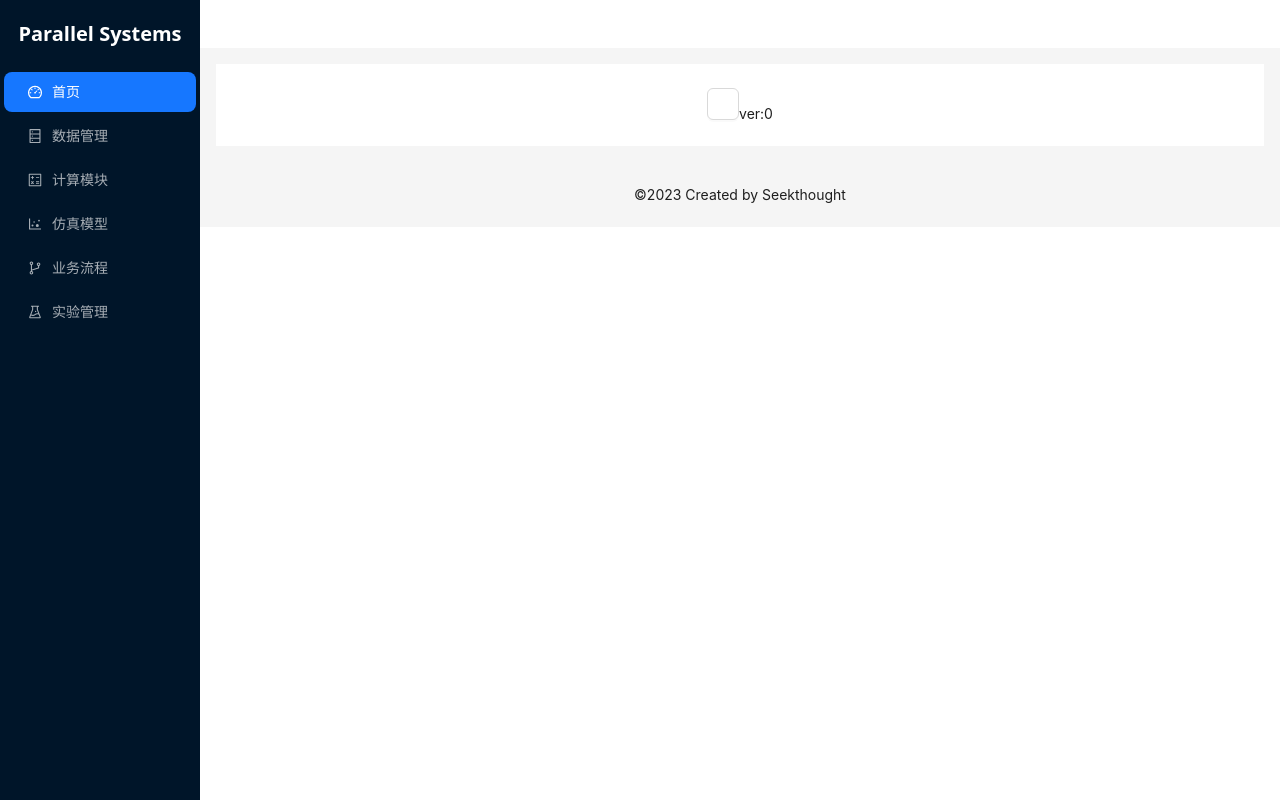
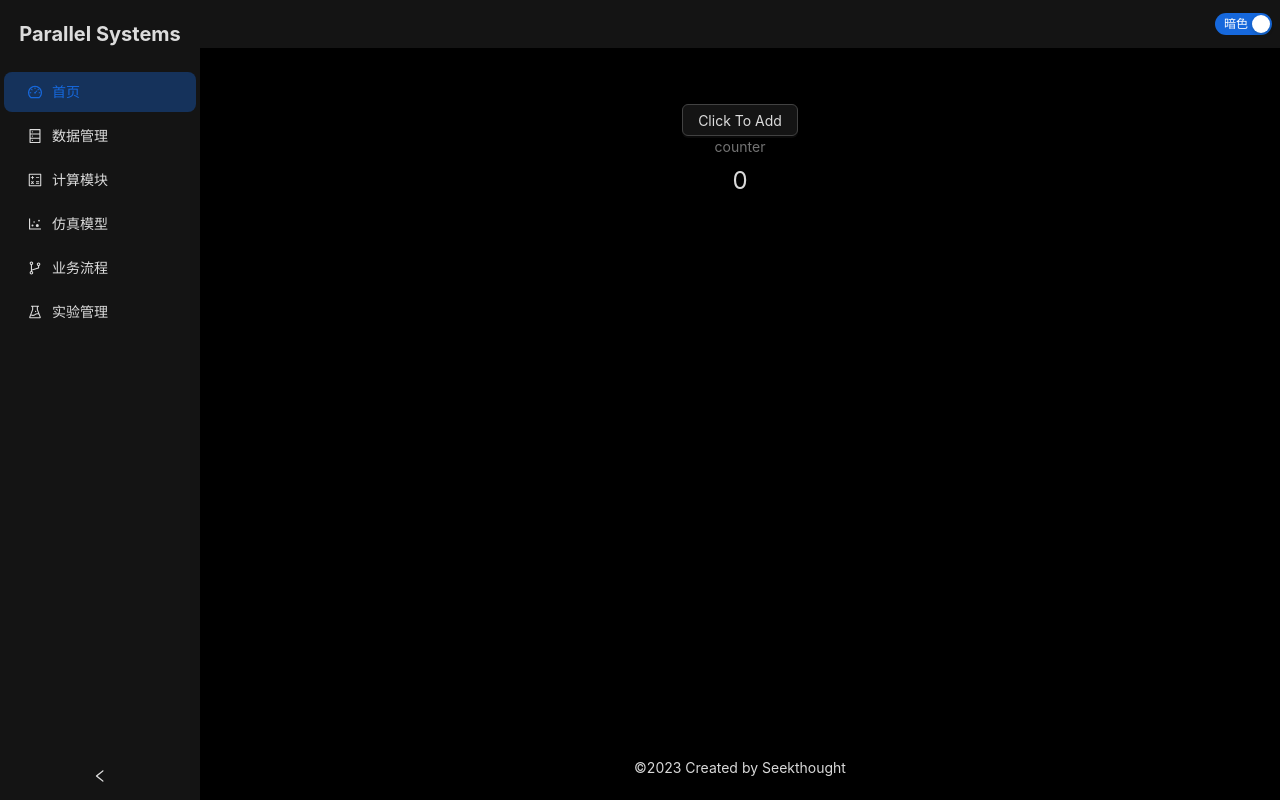
Before and after one commit to CNLHC/rubbish-dashboard-template, a Next.js app: page / in a window 1280 px wide. Built offline with nearby package versions, Linux system fonts and the light colour scheme.

Commit message:
feat: dark mode selector

```diff
--- a/src/app/layout.tsx
+++ b/src/app/layout.tsx
@@ -4,7 +4,17 @@ import { Provider } from "react-redux"
 import MainLayout from "../components/main-layout"
 import ProgressBar from "../components/progress-bar"
 import { store } from "../libs/redux"
+import "./global.css"
+import { Inter, Roboto_Mono } from "next/font/google"
+import { ConfigProvider, theme } from "antd"
+import classNames from "classnames"
+import { DarkCtx } from "../components/dark-mode"
 
+export const roboto_mono = Roboto_Mono({
+  subsets: ["latin"],
+  display: "swap",
+  variable: "--font-roboto-mono",
+})
 export default function RootLayout({
   children,
 }: {
@@ -18,26 +28,34 @@ export default function RootLayout({
       document.getElementById("holderStyle")!.remove()
     }
   }
+
+  const [isDarkMode, setIsDarkMode] = useState(true)
+  const { defaultAlgorithm, darkAlgorithm } = theme
+
   return (
+    <DarkCtx.Provider value={{ isDarkMode, setIsDarkMode }}>
+      <ConfigProvider
+        theme={{
+          algorithm: isDarkMode ? darkAlgorithm : defaultAlgorithm,
+        }}
+      >
         <Provider store={store}>
-      <html lang="en">
-        <head>
-          <style
-            id="holderStyle"
-            dangerouslySetInnerHTML={{
-              __html: `
-                    *, *::before, *::after {
-                        transition: none!important;
-                    }
-                    `,
-            }}
-          />
-        </head>
+          <html
+            lang="en"
+            className={classNames(
+              roboto_mono.variable,
+              { dark: isDarkMode },
+              { "text-dark-text-base": isDarkMode }
+            )}
+          >
+            <head></head>
             <body style={{ visibility: !mounted ? "hidden" : "visible" }}>
               <ProgressBar />
               <MainLayout>{children}</MainLayout>
             </body>
           </html>
         </Provider>
+      </ConfigProvider>
+    </DarkCtx.Provider>
   )
 }
--- a/src/app/page.tsx
+++ b/src/app/page.tsx
@@ -1,5 +1,5 @@
 "use client"
-import { Button } from "antd"
+import { Button, Statistic } from "antd"
 import { useAppDispatch, useAppSelector } from "../libs/redux"
 import { ActSetGlobalState } from "../libs/redux/global"
 import "./global.css"
@@ -11,8 +11,8 @@ const IndexPage = () => {
 
   return (
     <div>
-      <Button onClick={() => add()}></Button>
-      ver:{version}
+      <Button onClick={() => add()}> Click To Add</Button>
+      <Statistic title={"counter"} value={version} />
     </div>
   )
 }
--- /dev/null
+++ b/src/components/dark-mode.tsx
@@ -0,0 +1,6 @@
+import React from "react"
+
+export const DarkCtx = React.createContext<{
+  isDarkMode: boolean
+  setIsDarkMode: (f: boolean) => void
+} | null>(null)
--- a/src/components/main-header.tsx
+++ b/src/components/main-header.tsx
@@ -1,15 +1,27 @@
-import { theme } from "antd";
-import { Header } from "antd/es/layout/layout";
+import { Layout, Switch, theme } from "antd"
+import { useContext } from "react"
+import { DarkCtx } from "./dark-mode"
 
 const MainHeader = () => {
   const {
     token: { colorBgContainer },
-  } = theme.useToken();
+  } = theme.useToken()
+  const { isDarkMode, setIsDarkMode } = useContext(DarkCtx)!
+
   return (
-    <Header
-      style={{ padding: 0, background: colorBgContainer, height: "48px" }}
-    />
-  );
-};
+    <Layout.Header
+      style={{ padding: 0, height: "48px", background: colorBgContainer }}
+    >
+      <div className="h-full p-2 flex items-center justify-end">
+        <Switch
+          checked={isDarkMode}
+          onChange={(e) => setIsDarkMode(e)}
+          checkedChildren="暗色"
+          unCheckedChildren="亮色"
+        />
+      </div>
+    </Layout.Header>
+  )
+}
 
-export default MainHeader;
+export default MainHeader
--- a/src/components/main-layout.tsx
+++ b/src/components/main-layout.tsx
@@ -1,10 +1,11 @@
 import { Layout, theme } from "antd"
-import Sider from "antd/es/layout/Sider"
-import { Content, Footer } from "antd/es/layout/layout"
-import React from "react"
+import React, { useState } from "react"
 import MainBreadcrumb from "./main-breadcrumb"
 import MainHeader from "./main-header"
 import MainMenu from "./main-menu"
+import classNames from "classnames"
+
+const { Header, Content, Footer, Sider } = Layout
 
 export default function MainLayout({
   children,
@@ -14,43 +15,46 @@ export default function MainLayout({
   const {
     token: { colorBgContainer },
   } = theme.useToken()
+  const [collapsed, setCollapsed] = useState(false)
   return (
-    <Layout hasSider>
+    <Layout style={{ minHeight: "100vh" }}>
       <Sider
-        style={{
-          overflow: "auto",
-          height: "100vh",
-          position: "fixed",
-          left: 0,
-          top: 0,
-          bottom: 0,
-        }}
+        collapsible
+        collapsed={collapsed}
+        onCollapse={(value) => setCollapsed(value)}
+        theme="light"
       >
         <div className="demo-logo-vertical">
-          <p className="text-white font-sans font-bold text-xl mx-auto text-center">
+          <p
+            className={classNames(
+              "font-sans font-bold  mx-auto text-center ",
+              collapsed ? "text-sm" : "text-xl"
+            )}
+          >
             Parallel Systems
           </p>
         </div>
         <MainMenu />
       </Sider>
-      <Layout className="site-layout" style={{ marginLeft: 200 }}>
+      <Layout className="site-layout">
         <MainHeader />
-        <div className="mx-4 my-4">
-          <MainBreadcrumb />
-          <Content>
+        <Content className="mx-4 my-4 min-h-[calc(100vh_-_48px_-_64px_-_32px)]">
+          <div className="mx-4 my-4">
+            <MainBreadcrumb />
             <div
               style={{
                 padding: 24,
                 textAlign: "center",
-                background: colorBgContainer,
               }}
             >
               {children}
             </div>
-          </Content>
-        </div>
-        <Footer style={{ textAlign: "center" }}>
-          ©2023 Created by Seekthought
+          </div>
+        </Content>
+        <Footer style={{ textAlign: "center" }} className="py-5">
+          <span className="text-sm leading-6">
+            ©2023 Created by Seekthought
+          </span>
         </Footer>
       </Layout>
     </Layout>
--- a/src/components/main-menu.tsx
+++ b/src/components/main-menu.tsx
@@ -48,12 +48,13 @@ export default function MainMenu() {
   const router = useRouter()
   return (
     <Menu
-      style={{ width: "200px" }}
+      style={{
+        borderInlineEnd: "none",
+      }}
       selectedKeys={[path]}
       onClick={(e) => {
         router.push(e.key)
       }}
-      theme="dark"
       mode="inline"
       defaultSelectedKeys={["4"]}
       items={MenuItems}
--- a/tailwind.config.js
+++ b/tailwind.config.js
@@ -2,10 +2,21 @@
 module.exports = {
   content: ["./src/**/*.{js,ts,jsx,tsx,mdx}"],
   theme: {
-    extend: {},
+    extend: {
+      colors: {
+        dark: {
+          "text-base": "rgba(255,255,255,0.85)",
+        },
+      },
+      fontFamily: {
+        sans: ["var(--font-inter)"],
+        mono: ["var(--font-roboto-mono)"],
+        serif: ["ui-serif", "Georgia"],
+      },
+    },
   },
   plugins: [],
   corePlugins: {
     preflight: false, // <== disable this!
   },
-};
+}
--- a/tsconfig.json
+++ b/tsconfig.json
@@ -1,6 +1,5 @@
 {
   "compilerOptions": {
-    "baseUrl": "./",
     "lib": [
       "dom",
       "dom.iterable",
```
Also changed, not shown: package.json (+7 -5 lines), 2 other files (tests, documents, lock files or other folders). Lines whose indentation alone changed are shown as unchanged.
